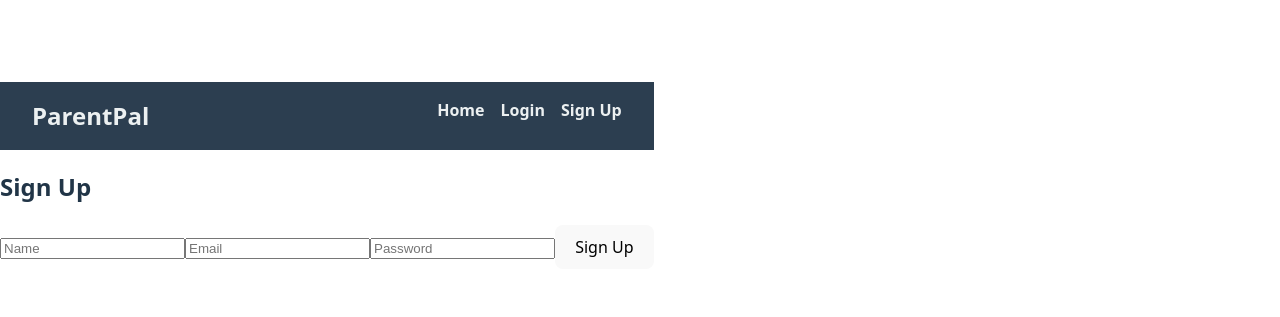
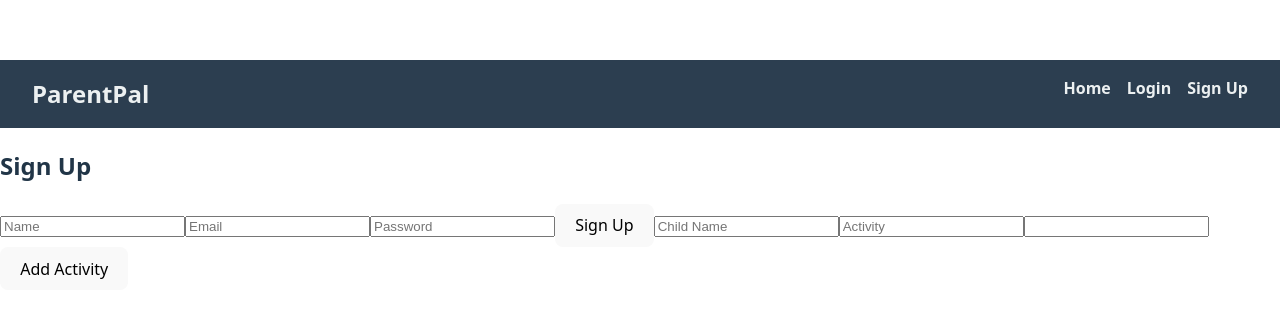
Before and after one commit to jrodlm/parentpal-front-end, a React (Vite) app: page /signup in a window 1280 px wide. Shown: the part 225-542 px from the top of the page. Built offline with nearby package versions, Linux system fonts and the light colour scheme.

Commit message:
changes from ,env,app.jsx,signup.jsx

```diff
--- a/src/components/App.jsx
+++ b/src/components/App.jsx
@@ -3,7 +3,7 @@ import Home from '../pages/Home';
 import Login from '../pages/Login';
 import Signup from '../pages/Signup';
 import NavBar from './NavBar';
-import ActivityLog from '../../../parentpal-back-end/models/ActivityLog';
+//import ActivityLog from '../../../parentpal-back-end/models/ActivityLog';
 
 function App() {
   return (
@@ -14,7 +14,7 @@ function App() {
         <Route path="/login" element={<Login />} />
         <Route path="/signup" element={<Signup />} />
         <Route path="/test" element={<div>Test route working!</div>} />
-        <Route path="/activities" element={<ActivityLog />} />
+
      </Routes>
   </>
   );
--- a/src/pages/Signup.jsx
+++ b/src/pages/Signup.jsx
@@ -35,6 +35,11 @@ export default function Signup() {
         <input name="email" placeholder="Email" type="email" onChange={handleChange} required />
         <input name="password" placeholder="Password" type="password" onChange={handleChange} required />
         <button type="submit">Sign Up</button>
+
+        <input type="text" placeholder="Child Name" />
+        <input type="text" placeholder="Activity" />
+        <input type="text" />
+        <button type="submit">Add Activity</button>
         </form>
 
     );
```
Also changed, not shown: src/pages/ActivityLog.jsx (+21 -19 lines), 1 other file (tests, documents, lock files or other folders).
